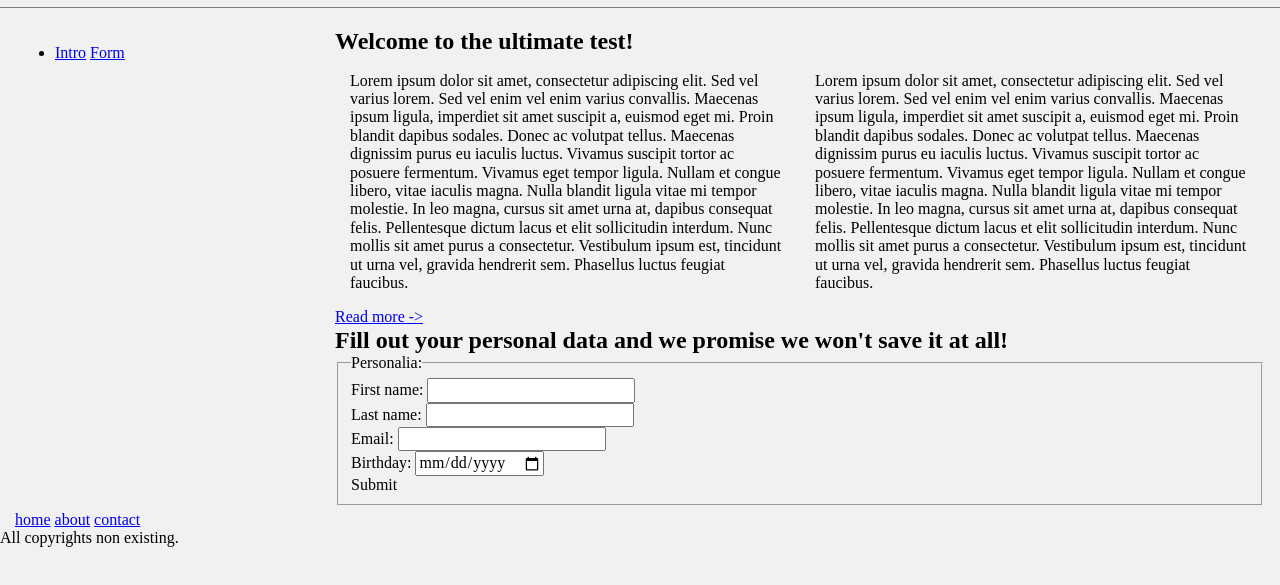
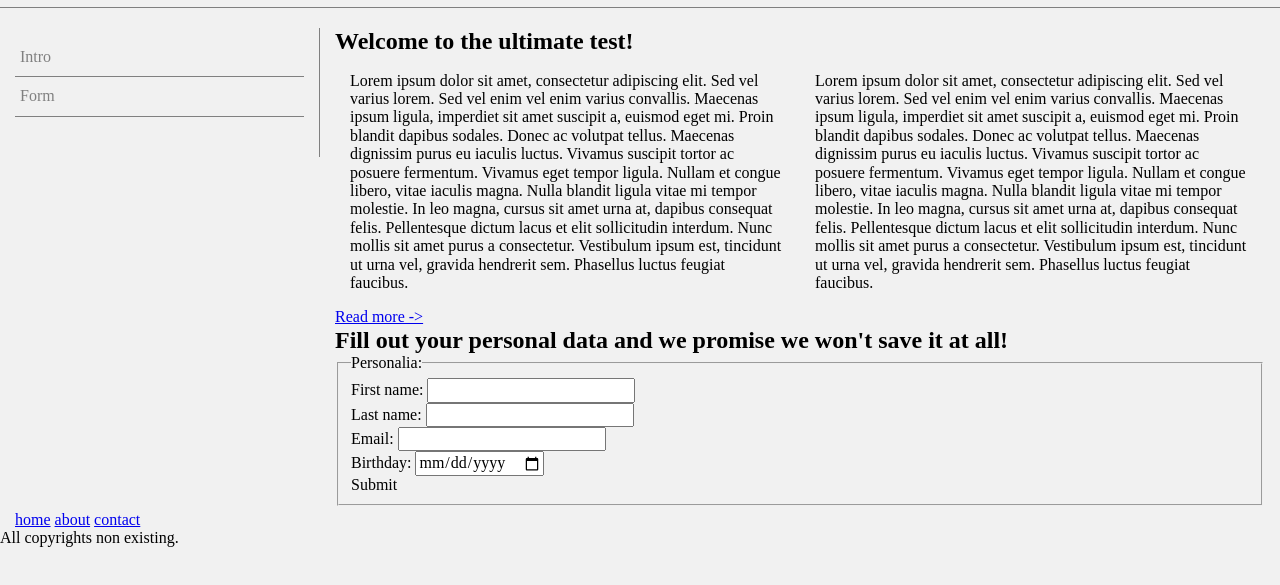
Before and after one commit to IT-Tick/css-architecture-challenge, a website: page index.html in a window 1280 px wide. Shown: the part 53-638 px from the top of the page. Drawn offline with nearby package versions, Linux system fonts and the light colour scheme; files that its build step writes are made by us from their sources.

Commit message:
Create side nav styles

```diff
--- a/index.html
+++ b/index.html
@@ -14,27 +14,25 @@
             <h1 class="text">BEM -ITCSS excercise</h1>
         </div>
         <!-- Menu -->
-        <div class="menu col-2">
+        <nav class="menu col-2">
             <a class="link" href="javascript:;">home</a>
             <a class="link" href="javascript:;">about</a>
             <a class="link" href="javascript:;">contact</a>
-        </div>
+        </nav>
     </header>
     <div class="row">
         <!-- Side nav -->
         <aside class="side-nav col-1">
             <!-- Menu -->
-            <ul class="menu">
-                <li class="item">
-                    <a class="link" href="#intro">Intro</a>
-                    <a class="link" href="#form">Form</a>
-                </li>
-            </ul>
+            <nav class="menu">
+                <a class="link" href="#intro">Intro</a>
+                <a class="link" href="#form">Form</a>
+            </nav>
         </aside>
         <!-- Content Section -->
         <main class="content col-3">
             <!-- Intro Section -->
-            <section id="intro">
+            <section class="section" id="intro">
                 <h2 class="headline">Welcome to the ultimate test!</h2>
                 <div class="row">
                     <p class="text col-2">
@@ -47,7 +45,7 @@
                 </div>
             </section>
             <!-- Form Section -->
-            <form>
+            <form class="section" id="form">
                 <h2 class="headline">Fill out your personal data and we promise we won't save it at all!</h2>
                 <fieldset>
                     <legend>Personalia:</legend>
@@ -74,11 +72,11 @@
     </div>
     <!-- Content Section -->
     <footer class="row">
-        <div class="menu col-4">
+        <nav class="menu col-4">
             <a class="link" href="javascript:;">home</a>
             <a class="link" href="javascript:;">about</a>
             <a class="link" href="javascript:;">contact</a>
-        </div>
+        </nav>
         <div class="copyrights">
             <span class="text">All copyrights non existing.</span>
         </div>
--- a/styles/styles.scss
+++ b/styles/styles.scss
@@ -25,6 +25,10 @@ body {
 }
 
 h1, h2, h3, h4, h5, h6 {
+    margin: 0;
+}
+
+ul, ol {
     margin: 0;
 }
 
@@ -63,10 +67,29 @@ header {
             text-decoration: none;
             border-bottom: 1px solid $background-color;
             color: $cta-color;
-            &:hover {
+            &:hover, &focus {
                 border-bottom: 1px solid $separators-color;
                 color: $cta-active-color;
             }
         }
     }
 }
+
+.side-nav {
+    border-right: 1px solid $separators-color;
+    .menu {
+        padding: 10px 0 40px;
+        .link {
+            display: block;
+            padding: 10px 5px;
+            text-decoration: none;
+            color: $cta-color;
+            border-bottom: 1px solid $cta-color;
+
+            &:hover, &focus {
+                color: $cta-active-color;
+                border-color: $cta-active-color;
+            }
+        }
+    }
+}
```
